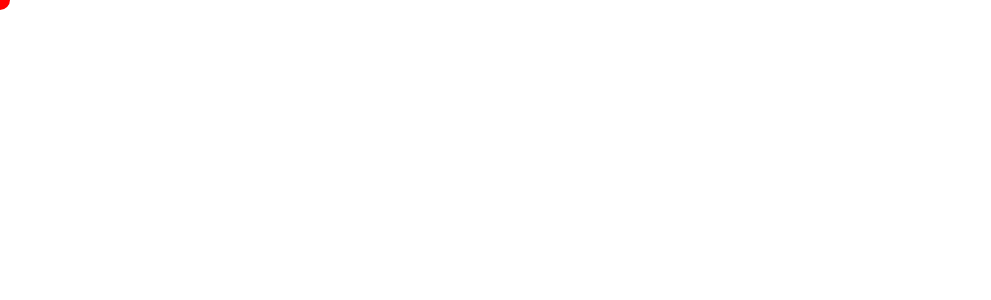
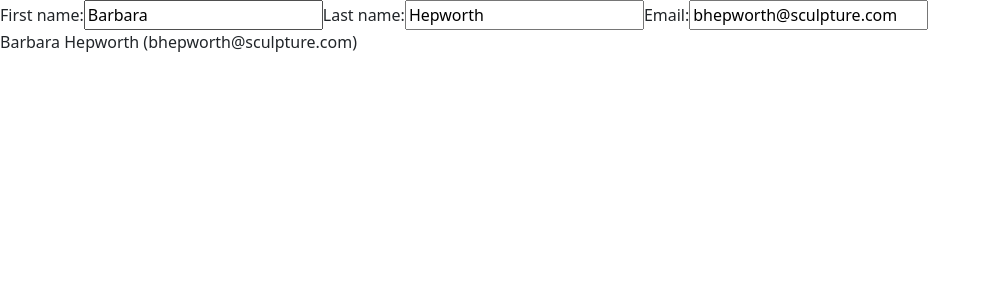
Before and after one commit to shinemost/react-app, a React (Vite) app: page / in a window 1280 px wide. Shown: the top 300 px of the page, without its empty margins (0-991 px from the left). Built offline with nearby package versions, Linux system fonts and the light colour scheme.

Commit message:
使用对象展开更新useState对象

```diff
--- a/src/App.tsx
+++ b/src/App.tsx
@@ -1,7 +1,7 @@
 /*
  * @LastEditors: shinemost supertain147@163.com
  * @Date: 2023-04-26 20:47:45
- * @LastEditTime: 2023-05-08 21:02:55
+ * @LastEditTime: 2023-05-08 21:24:47
  * @FilePath: \react-app\src\App.tsx
  */
 /*
@@ -10,7 +10,7 @@
  * @LastEditTime: 2023-05-03 11:55:12
  * @FilePath: \react-app\src\App.tsx
  */
-import MovingDot from './components/MovingDot.js'
+import Form from './components/Form.js'
 
 function increment(n) {
   return n + 1
@@ -20,7 +20,7 @@
 function App() {
   return (
     <div>
-      <MovingDot />
+      <Form />
     </div>
   )
 }
--- /dev/null
+++ b/src/components/Form.tsx
@@ -0,0 +1,52 @@
+import { useState } from 'react'
+
+const Form = () => {
+  const [person, setPerson] = useState({
+    firstName: 'Barbara',
+    lastName: 'Hepworth',
+    email: 'bhepworth@sculpture.com',
+  })
+
+  function handleFirstNameChange(e) {
+    setPerson({
+      ...person,
+      firstName: e.target.value,
+    })
+  }
+
+  function handleLastNameChange(e) {
+    setPerson({
+      ...person,
+      lastName: e.target.value,
+    })
+  }
+
+  function handleEmailChange(e) {
+    setPerson({
+      ...person,
+      email: e.target.value,
+    })
+  }
+
+  return (
+    <>
+      <label>
+        First name:
+        <input value={person.firstName} onChange={handleFirstNameChange} />
+      </label>
+      <label>
+        Last name:
+        <input value={person.lastName} onChange={handleLastNameChange} />
+      </label>
+      <label>
+        Email:
+        <input value={person.email} onChange={handleEmailChange} />
+      </label>
+      <p>
+        {person.firstName} {person.lastName} ({person.email})
+      </p>
+    </>
+  )
+}
+
+export default Form
```
Also changed, not shown: 1 other file (tests, documents, lock files or other folders).
